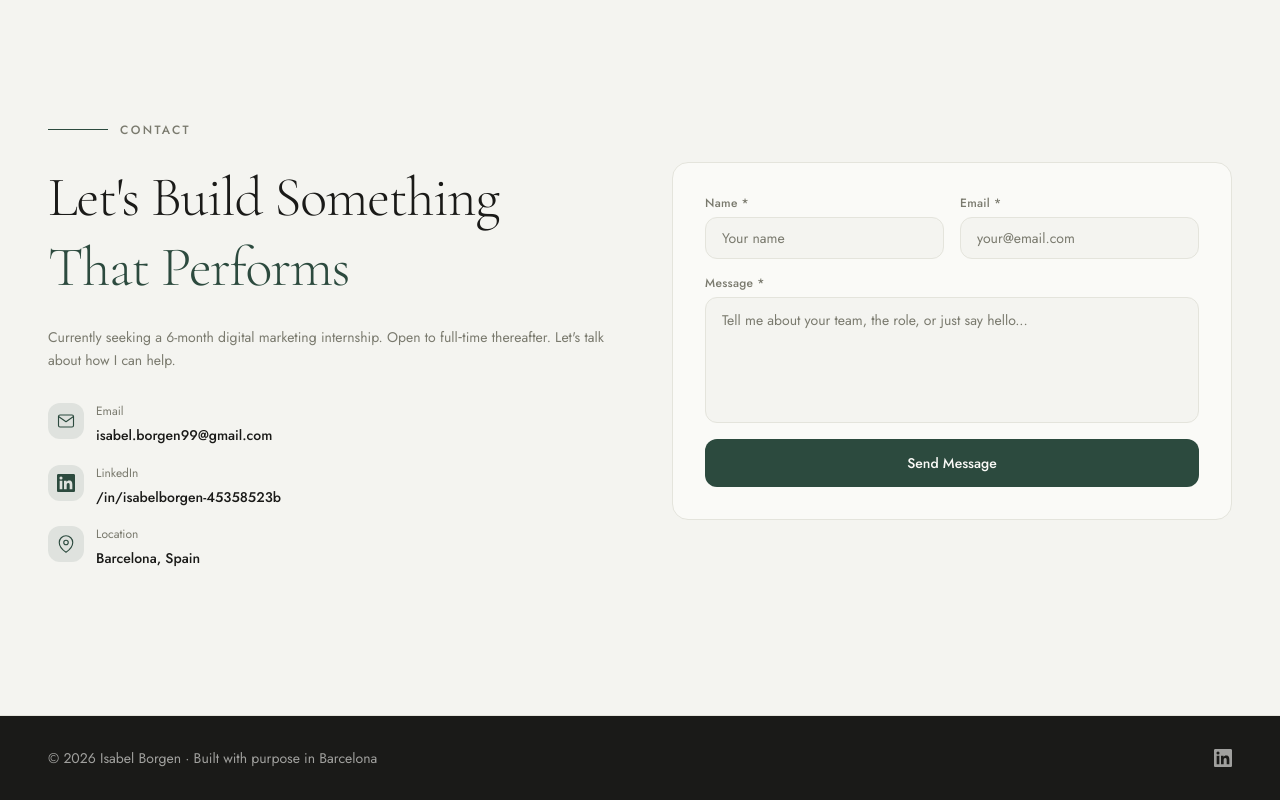
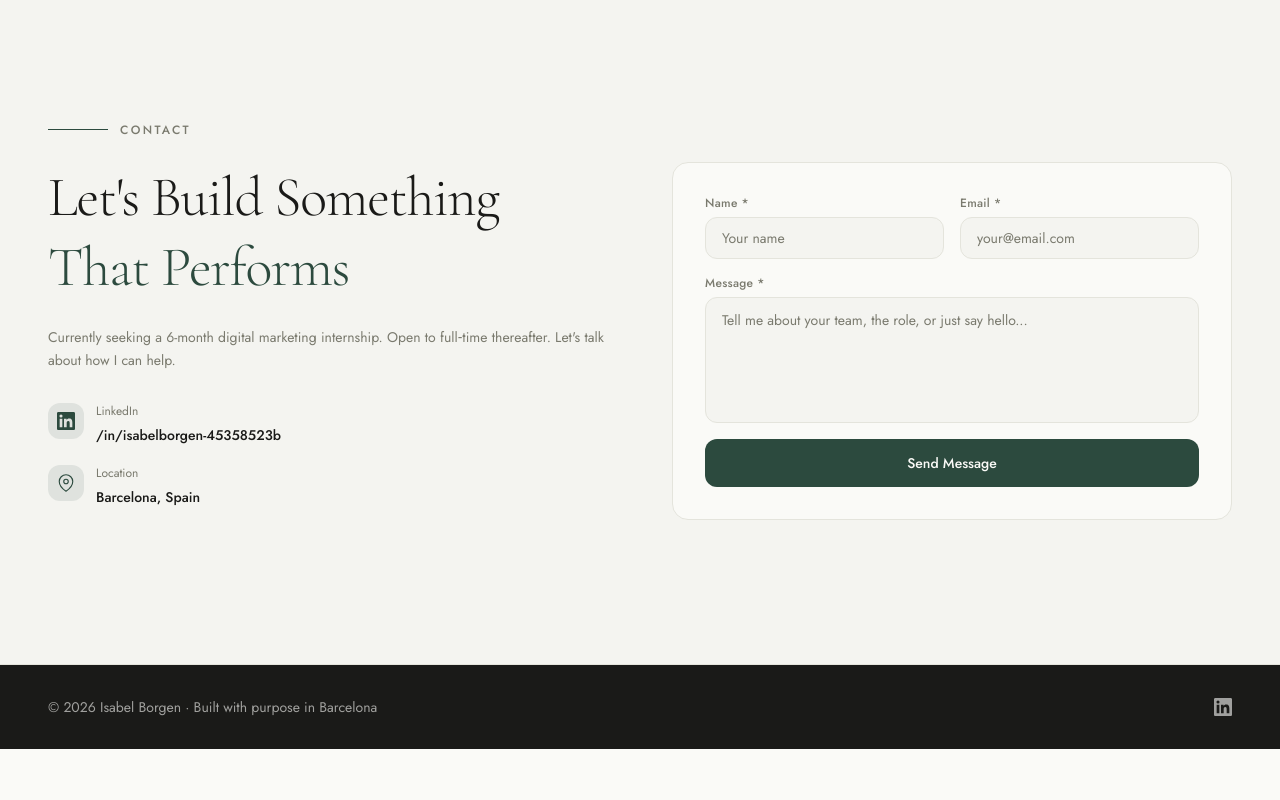
Before and after one commit to IsabelBorgen/isabel-borgen-portfolio, a Next.js app: page / in a window 1280 px wide. Shown: the part 7260-8060 px from the top of the page. After the commit the page ends 8009 px from the top, so only its background shows below. Built offline with nearby package versions, Linux system fonts and the light colour scheme.

Commit message:
fix: remove email, update images, hide contact info

```diff
--- a/components/Contact.tsx
+++ b/components/Contact.tsx
@@ -94,17 +94,6 @@ export default function Contact() {
               className="flex flex-col gap-4"
             >
               {[
-                {
-                  label: 'Email',
-                  value: 'isabel.borgen99@gmail.com',
-                  href: 'mailto:isabel.borgen99@gmail.com',
-                  icon: (
-                    <svg width="18" height="18" viewBox="0 0 24 24" fill="none" stroke="currentColor" strokeWidth="1.5" strokeLinecap="round" strokeLinejoin="round" aria-hidden="true">
-                      <path d="M4 4h16c1.1 0 2 .9 2 2v12c0 1.1-.9 2-2 2H4c-1.1 0-2-.9-2-2V6c0-1.1.9-2 2-2z" />
-                      <polyline points="22,6 12,13 2,6" />
-                    </svg>
-                  ),
-                },
                 {
                   label: 'LinkedIn',
                   value: '/in/isabelborgen-45358523b',
```
